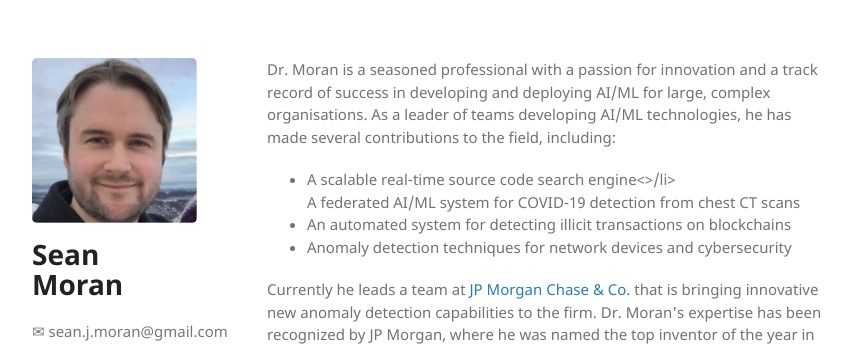
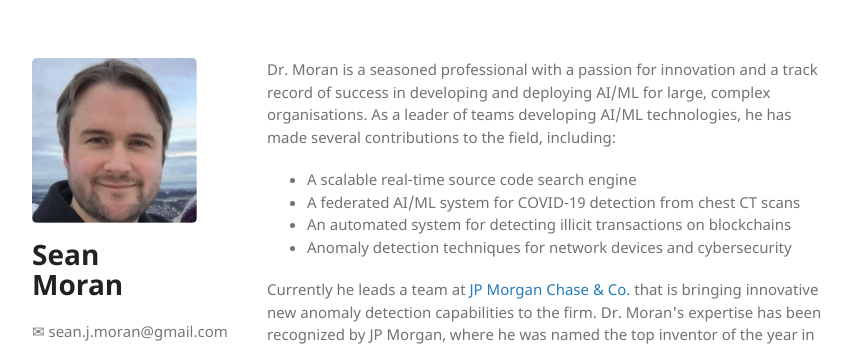
Before and after one commit to sjmoran/sjmoran.github.io, a Jekyll site: the page built from index.html, in a window 1280 px wide and 900 px high. Shown: the top 349 px of the window, without its empty margins (26-877 px from the left). Built offline with Jekyll 4.4.1, drawn with Linux system fonts in a browser that asks for light colours.

```diff
--- a/index.html
+++ b/index.html
@@ -6,13 +6,15 @@ layout: default
 Dr. Moran is a seasoned professional with a passion for innovation and a track record of success in developing and deploying AI/ML for large, complex organisations. As a leader of teams developing AI/ML technologies, he has made several contributions to the field, including:
 
 <ul>
-  <li>A scalable real-time source code search engine<>/li>
-  </li>A federated AI/ML system for COVID-19 detection from chest CT scans</li>
+  <li>A scalable real-time source code search engine</li>
+  <li>A federated AI/ML system for COVID-19 detection from chest CT scans</li>
   <li>An automated system for detecting illicit transactions on blockchains</li>
   <li>Anomaly detection techniques for network devices and cybersecurity</li>
 </ul>
 
-Currently he leads a team at <a target="_blank" href="https://www.jpmorganchase.com/">JP Morgan Chase & Co.</a> that is bringing innovative new anomaly detection capabilities to the firm. Dr. Moran's expertise has been recognized by
+Currently he leads a team at <a target="_blank" href="https://www.jpmorganchase.com/">JP Morgan Chase & Co.</a> that is bringing innovative new anomaly detection capabilities to the firm.
+
+Dr. Moran's expertise has been recognized by
 JP Morgan, where he was named the top inventor of the year in 2022. He has also extensively published patents and scientific papers.
 
 Prior to joining JP Morgan, Dr. Moran served as a Senior Research Scientist at Huawei Technologies R&D and was a member of the <a target="_blank" href="https://edinburghnlp.inf.ed.ac.uk/">Edinburgh University NLP group</a>NLP group. His Ph.D in AI/ML was earned at the University of Edinburgh.
```
